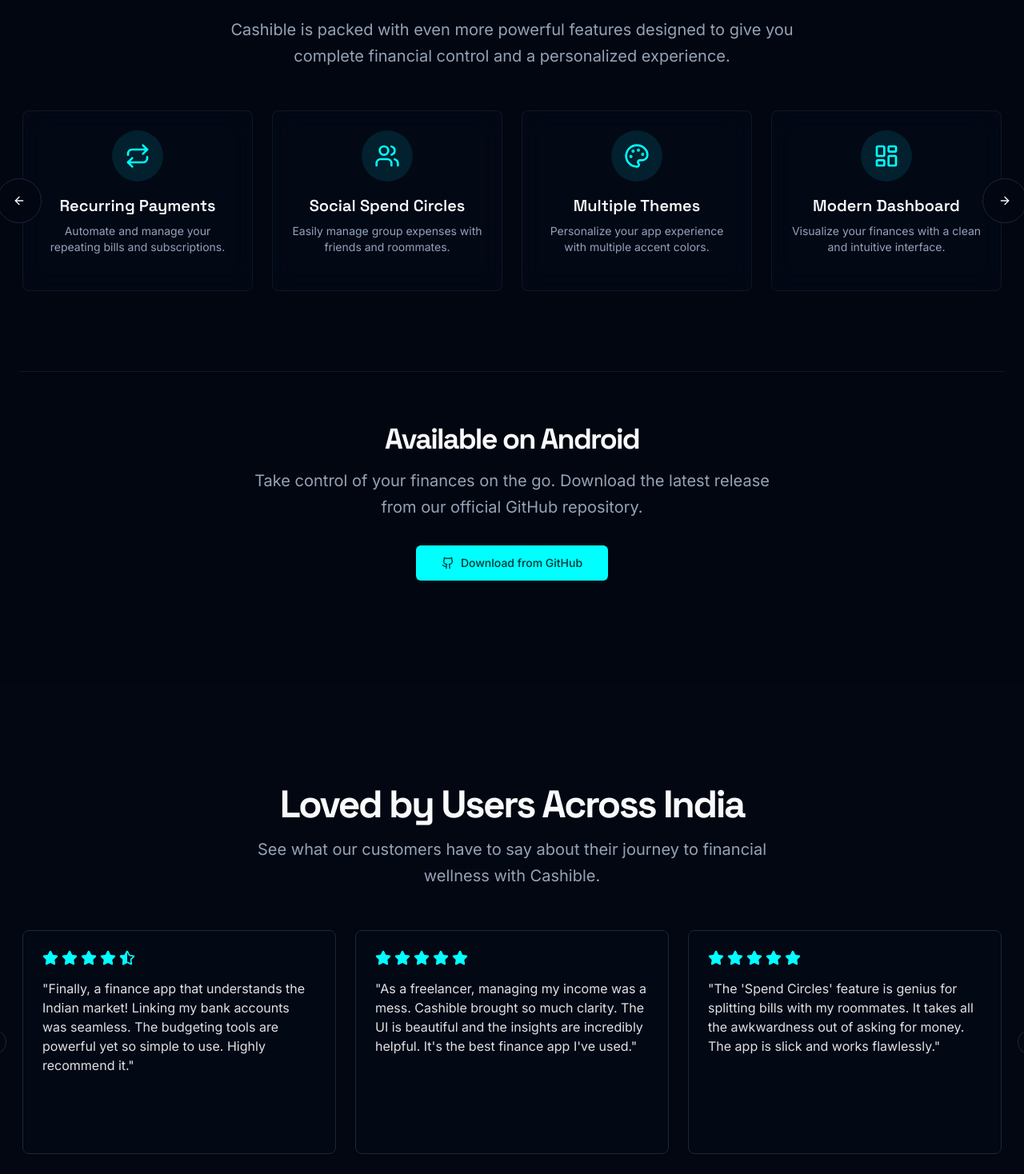
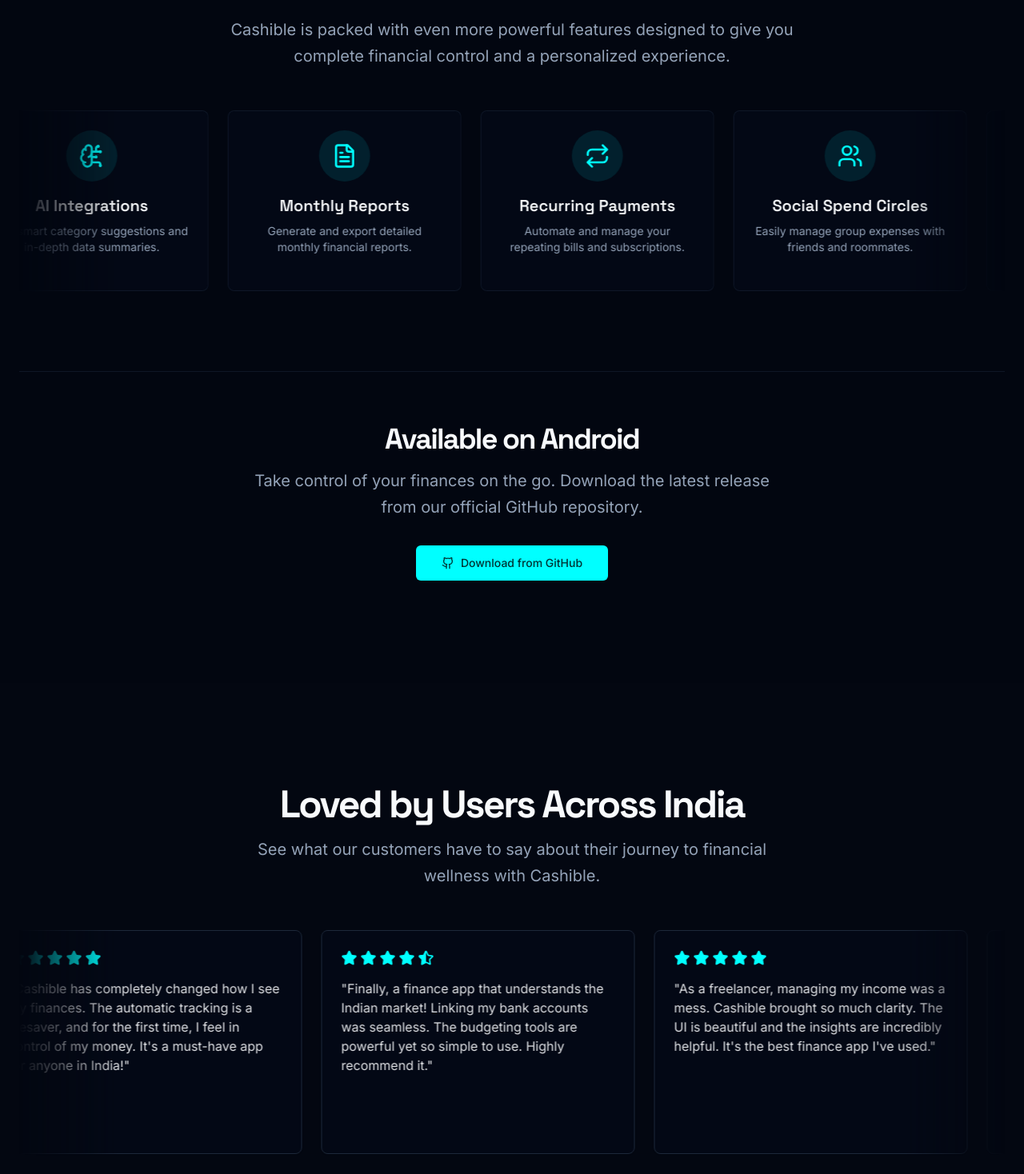
Before and after one commit to ShadowFull12/Cashible-Landing, a Next.js app: page / in a window 1280 px wide. Shown: the part 2482-3950 px from the top of the page at 80% size. Built offline with nearby package versions, Linux system fonts and the light colour scheme.

Commit message:
it scrolls but i want continous scrolling instead keep scrolling until w

```diff
--- a/src/components/landing/features.tsx
+++ b/src/components/landing/features.tsx
@@ -59,6 +59,35 @@ const moreFeatures = [
 ];
 
 export function Features() {
+    const renderFeatureCards = (keyPrefix: string) => (
+    <>
+      {moreFeatures.map((feature, index) => (
+        <div key={`${keyPrefix}-${index}`} className="mx-2 flex-shrink-0 w-[250px] sm:w-[300px]">
+          <div className="p-1 h-full">
+            <div className="flex h-full flex-col items-center text-center p-6 rounded-lg bg-card/50 backdrop-blur-lg border border-border/50 transform-gpu transition-all duration-300 hover:-translate-y-2 hover:border-primary/50 hover:shadow-2xl hover:shadow-primary/10">
+              <div className="mb-4 rounded-full bg-primary/10 p-4 text-primary">
+                <feature.icon className="h-8 w-8" />
+              </div>
+              <h4 className="font-headline text-xl font-semibold">{feature.text}</h4>
+              <p className="mt-2 text-sm text-muted-foreground">{feature.description}</p>
+            </div>
+          </div>
+        </div>
+      ))}
+      <div key={`${keyPrefix}-more`} className="mx-2 flex-shrink-0 w-[250px] sm:w-[300px]">
+        <div className="p-1 h-full">
+          <div className="flex h-full flex-col items-center justify-center text-center p-6 rounded-lg bg-card/50 backdrop-blur-lg border border-border/50 transform-gpu transition-all duration-300 hover:-translate-y-2 hover:border-primary/50 hover:shadow-2xl hover:shadow-primary/10">
+            <div className="mb-4 rounded-full bg-primary/10 p-4 text-primary">
+              <Sparkles className="h-8 w-8" />
+            </div>
+            <h4 className="font-headline text-xl font-semibold">And Much More</h4>
+            <p className="mt-2 text-sm text-muted-foreground">We're constantly adding new features to make Cashible the ultimate finance app.</p>
+          </div>
+        </div>
+      </div>
+    </>
+  );
+
   return (
     <section id="features" className="w-full py-12 md:py-24 lg:py-32 bg-background/50">
       <div className="container mx-auto px-4 md:px-6">
@@ -115,49 +144,12 @@ export function Features() {
           <p className="mx-auto mt-4 max-w-3xl text-muted-foreground md:text-xl/relaxed">
             Cashible is packed with even more powerful features designed to give you complete financial control and a personalized experience.
           </p>
-          <Carousel
-            opts={{
-              align: "start",
-              loop: true,
-            }}
-             plugins={[
-              Autoplay({
-                delay: 2500,
-                stopOnInteraction: true,
-                stopOnMouseEnter: true,
-              }),
-            ]}
-            className="w-full mt-12"
-          >
-            <CarouselContent className="-ml-4">
-              {moreFeatures.map((feature, index) => (
-                <CarouselItem key={index} className="pl-4 sm:basis-1/2 lg:basis-1/3 xl:basis-1/4">
-                   <div className="p-1 h-full">
-                    <div className="flex h-full flex-col items-center text-center p-6 rounded-lg bg-card/50 backdrop-blur-lg border border-border/50 transform-gpu transition-all duration-300 hover:-translate-y-2 hover:border-primary/50 hover:shadow-2xl hover:shadow-primary/10">
-                      <div className="mb-4 rounded-full bg-primary/10 p-4 text-primary">
-                        <feature.icon className="h-8 w-8" />
-                      </div>
-                      <h4 className="font-headline text-xl font-semibold">{feature.text}</h4>
-                      <p className="mt-2 text-sm text-muted-foreground">{feature.description}</p>
-                    </div>
-                  </div>
-                </CarouselItem>
-              ))}
-              <CarouselItem className="pl-4 sm:basis-1/2 lg:basis-1/3 xl:basis-1/4">
-                <div className="p-1 h-full">
-                  <div className="flex h-full flex-col items-center justify-center text-center p-6 rounded-lg bg-card/50 backdrop-blur-lg border border-border/50 transform-gpu transition-all duration-300 hover:-translate-y-2 hover:border-primary/50 hover:shadow-2xl hover:shadow-primary/10">
-                    <div className="mb-4 rounded-full bg-primary/10 p-4 text-primary">
-                      <Sparkles className="h-8 w-8" />
-                    </div>
-                    <h4 className="font-headline text-xl font-semibold">And Much More</h4>
-                    <p className="mt-2 text-sm text-muted-foreground">We're constantly adding new features to make Cashible the ultimate finance app.</p>
-                  </div>
-                </div>
-              </CarouselItem>
-            </CarouselContent>
-            <CarouselPrevious className="absolute left-0 top-1/2 -translate-y-1/2 -translate-x-1/2 z-10 h-14 w-14 bg-background/50 backdrop-blur-md hover:bg-primary/20"/>
-            <CarouselNext className="absolute right-0 top-1/2 -translate-y-1/2 translate-x-1/2 z-10 h-14 w-14 bg-background/50 backdrop-blur-md hover:bg-primary/20"/>
-          </Carousel>
+          <div className="group relative mt-12 w-full overflow-hidden [mask-image:linear-gradient(to_right,transparent,white_10%,white_90%,transparent)]">
+            <div className="flex animate-marquee motion-safe:group-hover:[animation-play-state:paused]">
+              {renderFeatureCards('first')}
+              {renderFeatureCards('second')}
+            </div>
+          </div>
         </div>
 
         <div className="mt-24 text-center border-t border-border/50 pt-16">
--- a/src/components/landing/testimonials.tsx
+++ b/src/components/landing/testimonials.tsx
@@ -1,17 +1,9 @@
 "use client";
 
 import * as React from "react";
-import Autoplay from "embla-carousel-autoplay";
 import { Card, CardContent, CardHeader } from "@/components/ui/card";
 import { StarRating } from "@/components/landing/StarRating";
-import { Avatar, AvatarFallback, AvatarImage } from "@/components/ui/avatar";
-import {
-  Carousel,
-  CarouselContent,
-  CarouselItem,
-  CarouselNext,
-  CarouselPrevious,
-} from "@/components/ui/carousel";
+import { Avatar, AvatarFallback } from "@/components/ui/avatar";
 
 const testimonials = [
   {
@@ -68,23 +60,11 @@ export function Testimonials() {
             See what our customers have to say about their journey to financial wellness with Cashible.
           </p>
         </div>
-        <Carousel
-          plugins={[
-            Autoplay({
-              delay: 4000,
-              stopOnInteraction: true,
-              stopOnMouseEnter: true,
-            }),
-          ]}
-          opts={{
-            align: "start",
-            loop: true,
-          }}
-          className="w-full"
-        >
-          <CarouselContent className="-ml-4">
-            {testimonials.map((testimonial, index) => (
-              <CarouselItem key={index} className="pl-4 md:basis-1/2 lg:basis-1/3">
+
+        <div className="group relative w-full overflow-hidden [mask-image:linear-gradient(to_right,transparent,white_10%,white_90%,transparent)]">
+          <div className="flex animate-marquee-slow motion-safe:group-hover:[animation-play-state:paused]">
+            {[...testimonials, ...testimonials].map((testimonial, index) => (
+              <div key={index} className="mx-2 flex-shrink-0 w-[300px] md:w-[400px]">
                 <div className="p-1 h-full">
                   <Card className="transform-gpu h-full bg-card/50 backdrop-blur-lg transition-all duration-300 hover:-translate-y-2 hover:shadow-2xl hover:shadow-primary/10">
                     <CardContent className="p-6 flex flex-col h-full">
@@ -102,12 +82,10 @@ export function Testimonials() {
                     </CardHeader>
                   </Card>
                 </div>
-              </CarouselItem>
+              </div>
             ))}
-          </CarouselContent>
-          <CarouselPrevious className="hidden lg:flex" />
-          <CarouselNext className="hidden lg:flex" />
-        </Carousel>
+          </div>
+        </div>
       </div>
     </section>
   );
--- a/tailwind.config.ts
+++ b/tailwind.config.ts
@@ -99,7 +99,11 @@ export default {
         'squiggly': {
           'from': { 'background-position-x': '0' },
           'to': { 'background-position-x': '-50px' },
-        }
+        },
+        marquee: {
+          from: { transform: 'translateX(0)' },
+          to: { transform: 'translateX(-50%)' },
+        },
       },
       animation: {
         'accordion-down': 'accordion-down 0.2s ease-out',
@@ -107,6 +111,8 @@ export default {
         'gradient-fade': 'gradient-fade 1.5s ease-in-out forwards',
         'float': 'float 6s ease-in-out infinite',
         'squiggly': 'squiggly 0.3s linear infinite',
+        marquee: 'marquee 60s linear infinite',
+        'marquee-slow': 'marquee 80s linear infinite',
       },
     },
   },
```
